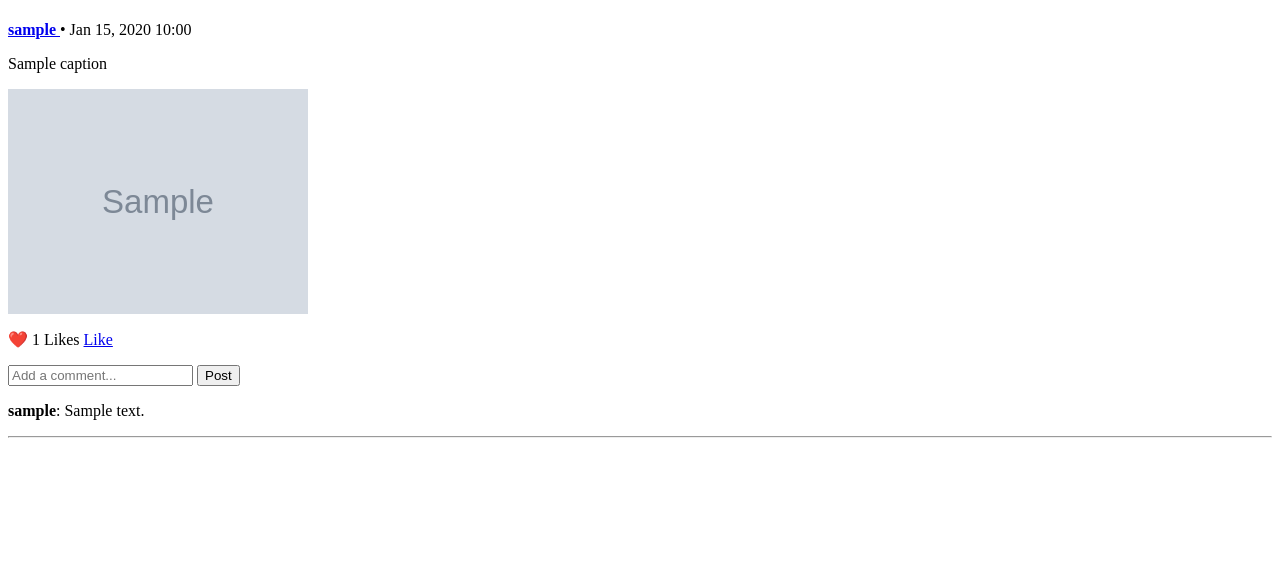
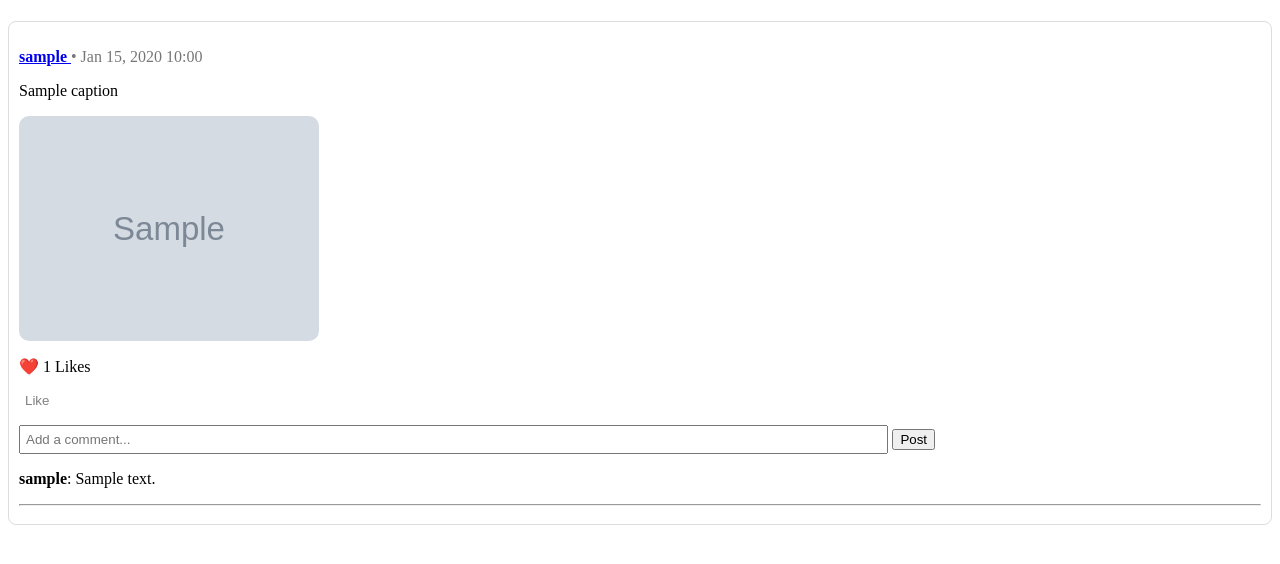
Before and after one commit to arathyrajeesh/social-media-app, a Django app: template core/templates/core/feed.html in a window 1280 px wide. Shown: the part 34-598 px from the top of the page. Run offline with Django 3.2, Linux system fonts and the light colour scheme; the template is opened without the code that fills it: most values are stand-ins (such as "Sample title", 1, 10 or a date in 2020); grey boxes marked "Sample" are stand-in pictures.

Commit message:
show each post

```diff
--- a/core/templates/core/feed.html
+++ b/core/templates/core/feed.html
@@ -2,38 +2,46 @@
 <h2>Welcome, {{ request.user.username }}!</h2>
 
 {% for post in posts %}
-<div class="post">
+<div class="post" style="border:1px solid #ddd;padding:10px;margin:15px 0;border-radius:8px;">
+
+    <!-- 🧑 User -->
     <p>
         <strong>
             <a href="{% url 'user_profile' post.user.username %}">
                 {{ post.user.username }}
             </a>
         </strong>
-        <span> • {{ post.created_at|date:"M d, Y H:i" }}</span>
+        <span style="color:#777;"> • {{ post.created_at|date:"M d, Y H:i" }}</span>
     </p>
 
+    <!-- 📸 Caption + Image -->
     <p>{{ post.caption }}</p>
     {% if post.image %}
-        <img src="{{ post.image.url }}" alt="Post Image" width="300">
+        <img src="{{ post.image.url }}" alt="Post Image" width="300" style="border-radius:10px;">
     {% endif %}
 
+    <!-- ❤️ Likes -->
     <p>
         ❤️ {{ post.likes.count }} Likes
-        {% if post.id in liked_posts %}
-            <a href="{% url 'like_post' post.id %}">Unlike</a>
-        {% else %}
-            <a href="{% url 'like_post' post.id %}">Like</a>
-        {% endif %}
+        <form action="{% url 'like_post' post.id %}" method="post" style="display:inline;">
+            {% csrf_token %}
+            {% if post.id in liked_posts %}
+                <button type="submit" style="border:none;background:none;color:red;">Unlike</button>
+            {% else %}
+                <button type="submit" style="border:none;background:none;color:gray;">Like</button>
+            {% endif %}
+        </form>
     </p>
 
+    <!-- 💬 Comments -->
     <form action="{% url 'comment_post' post.id %}" method="POST">
         {% csrf_token %}
-        <input type="text" name="content" placeholder="Add a comment...">
+        <input type="text" name="content" placeholder="Add a comment..." style="width:70%;padding:5px;">
         <button type="submit">Post</button>
     </form>
 
-    <div class="comments">
-        {% for comment in post.comments.all %}
+    <div class="comments" style="margin-top:10px;">
+        {% for comment in post.comment_set.all %}
             <p><b>{{ comment.user.username }}</b>: {{ comment.content }}</p>
         {% empty %}
             <p>No comments yet</p>
```
Also changed, not shown: core/templates/core/profile.html (+17 -13 lines), core/views.py (+27 -22 lines), db.sqlite3.
